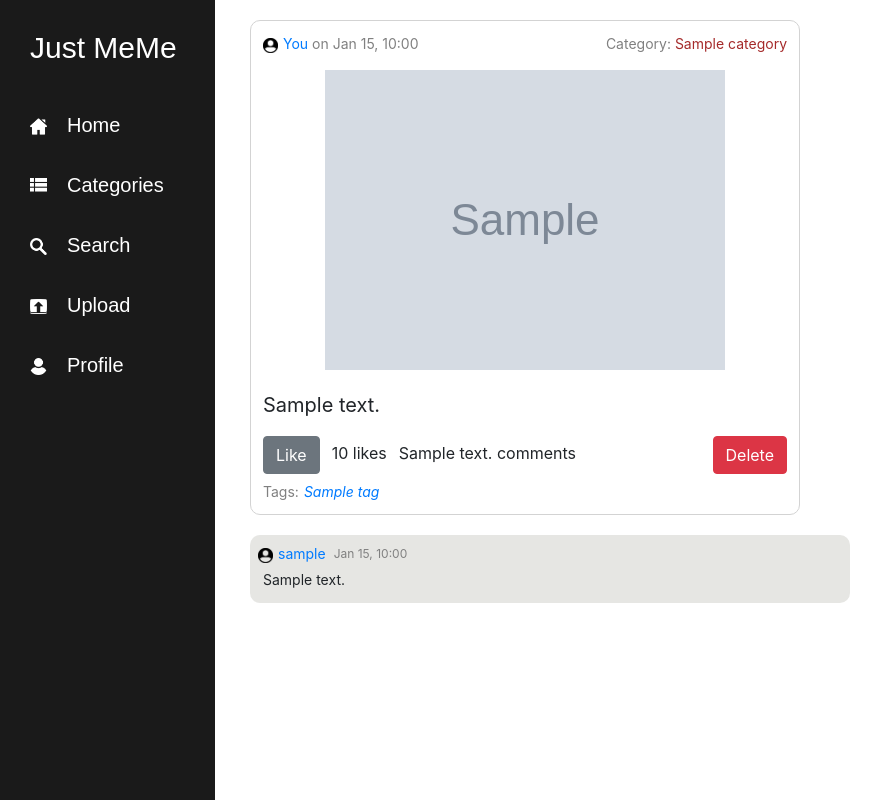
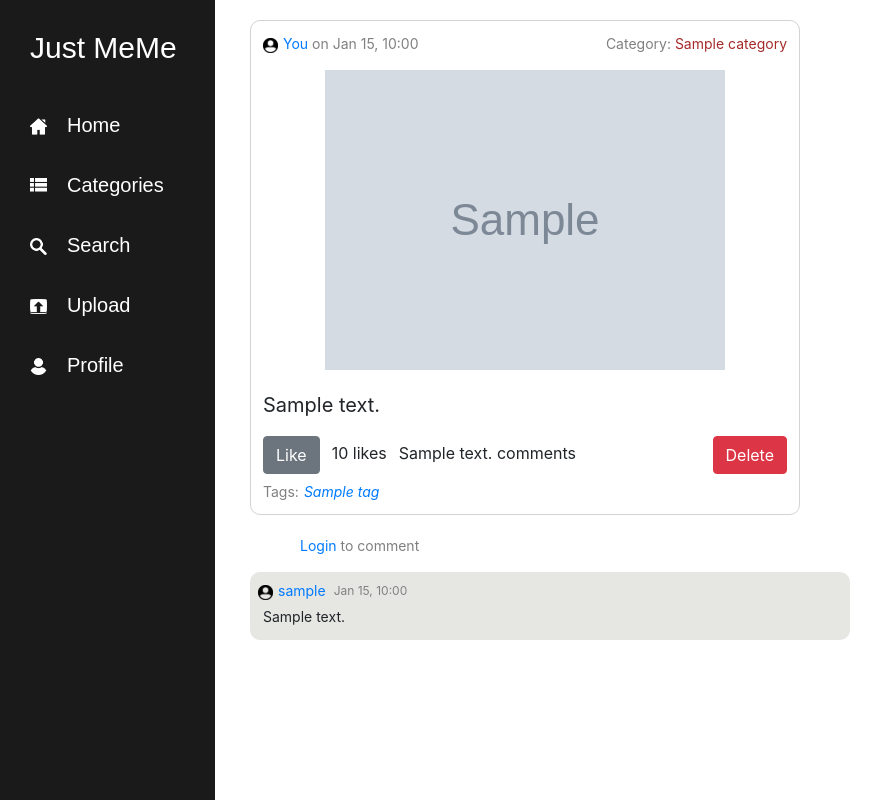
Before and after one commit to sivaramkatta/just_meme, a Django app: template meme/templates/meme_detail.html in a window 1280 px wide. Shown: the whole page, without its empty margins (0-883 px from the left). Run offline with Django 3.2, Linux system fonts and the light colour scheme; the template is opened without the code that fills it: most values are stand-ins (such as "Sample title", 1, 10 or a date in 2020); data that the repository does not hold is empty; some libraries are stand-ins or nearby versions.

Commit message:
added empty states comments

```diff
--- a/meme/templates/meme_detail.html
+++ b/meme/templates/meme_detail.html
@@ -17,6 +17,8 @@
         <input type="text" id="comment-input" maxlength="500" placeholder="Comment here..." name="comment">
         <button type="button" onclick="handle_comment()" class="btn btn-dark" style="height:35px;margin-left:15px;">Submit</button>
     </div>
+    {% else %}
+    <p style="font-size:14px;color:grey;margin-left:50px;"><a href="/login">Login</a> to comment</p>
     {% endif %}
     {% for comment in meme.comments_list %}
     <div class="comment-container" id="comment-div">
```
Also changed, not shown: other parts of meme/templates/meme_detail.html (+2 -0 lines).
